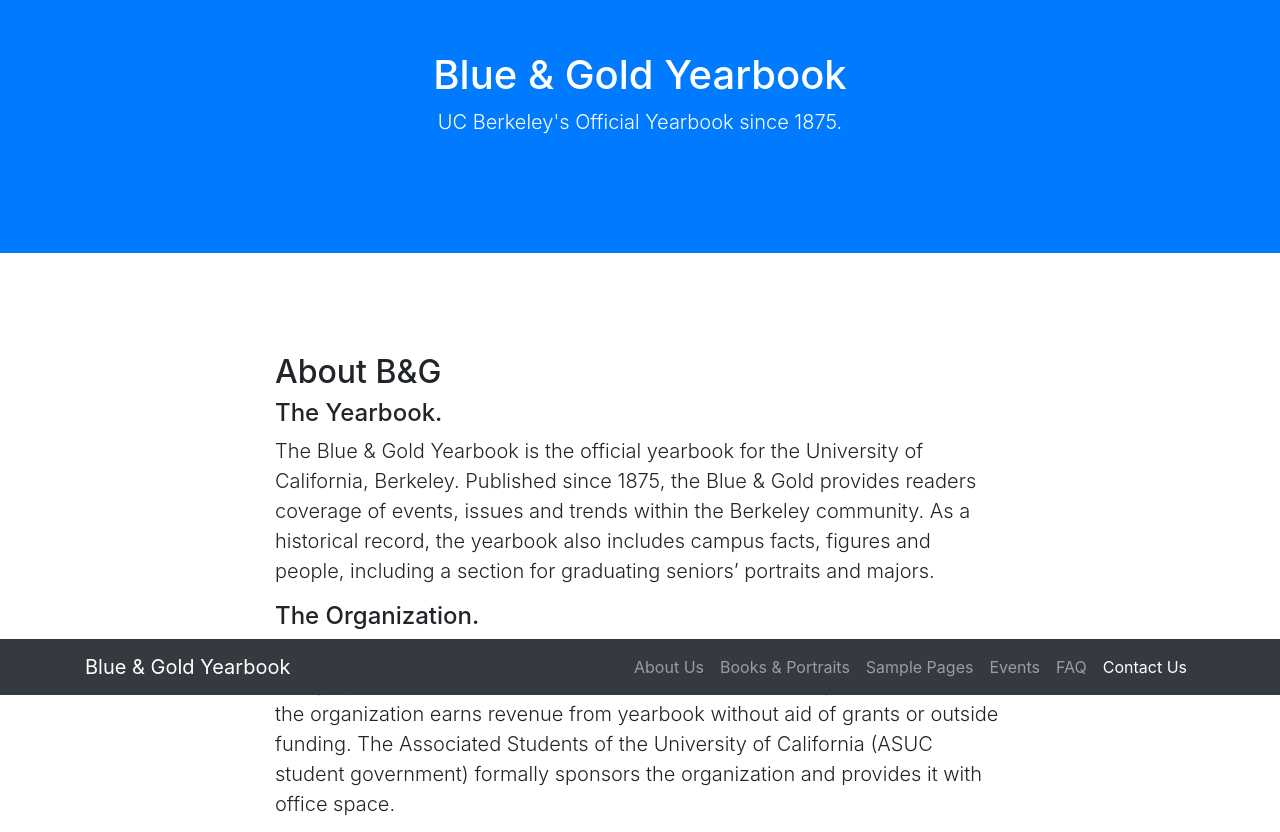
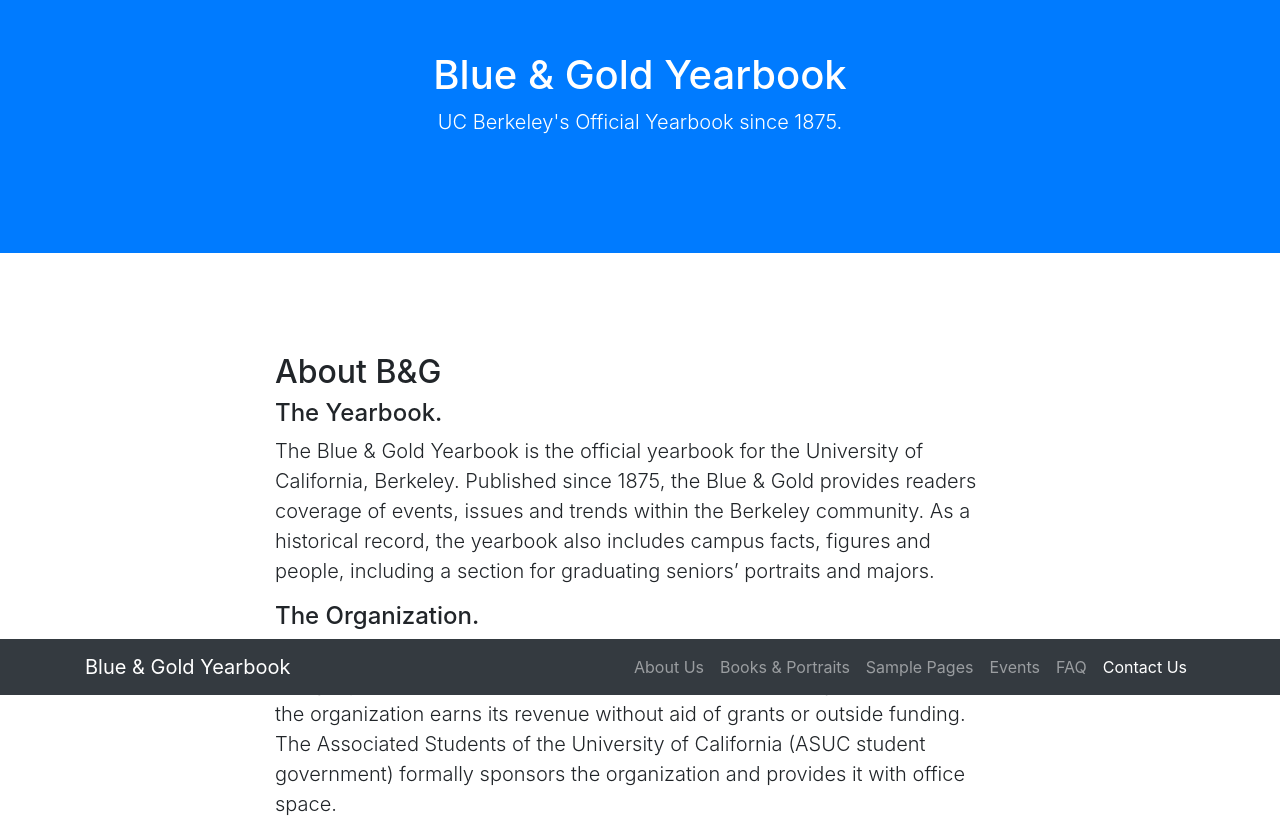
Before and after one commit to sararush/bgwebsite, a website with bundled scripts: page index.html in a window 1280 px wide. Shown: the part 105-937 px from the top of the page. Built offline with nearby package versions, Linux system fonts and the light colour scheme.

Commit message:
weird grammar in About Us

```diff
--- a/index.html
+++ b/index.html
@@ -68,7 +68,7 @@
             <h4>The Yearbook.</h4>
                 <p class="lead">The Blue & Gold Yearbook is the official yearbook for the University of California, Berkeley. Published since 1875, the Blue & Gold provides readers coverage of events, issues and trends within the Berkeley community. As a historical record, the yearbook also includes campus facts, figures and people, including a section for graduating seniors’ portraits and majors.</p>
               <h4>The Organization.</h4>
-              <p  class="lead">The Blue & Gold Yearbook staff is comprised of over 50 individuals who design, produce, market, and distribute the book. Financially self-sufficient, the organization earns revenue from yearbook without aid of grants or outside funding. The Associated Students of the University of California (ASUC student government) formally sponsors the organization and provides it with office space.</p>
+              <p  class="lead">The Blue & Gold Yearbook staff is comprised of over 50 individuals who design, produce, market, and distribute the book. Financially self-sufficient, the organization earns its revenue without aid of grants or outside funding. The Associated Students of the University of California (ASUC student government) formally sponsors the organization and provides it with office space.</p>
             <img class="staff_pic" src="assets/img/banquet.jpg">
             <h4>Join our staff.</h4>
             <p class="lead">We recruit at the start of each semester for our design, photography, copy, and marketing teams. The application for Spring 2018 Recruitment has closed, so keep an eye out for our next round in the fall!</p>
```
